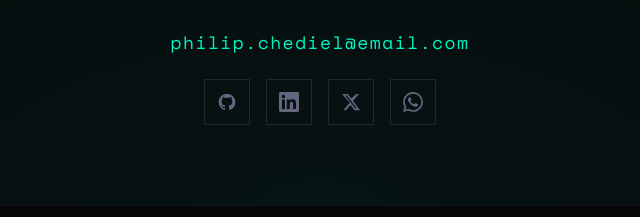
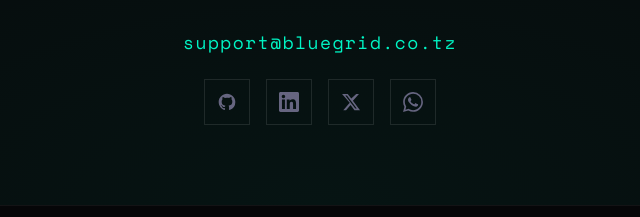
Before and after one commit to Big-pappi/Portfolio-bluegrid, a plain HTML site: page index.html in a window 1280 px wide. Shown: the part 5597-5814 px from the top of the page, 320-960 px from the left. Drawn offline with nearby package versions, Linux system fonts and the light colour scheme.

Commit message:
Update index.html

```diff
--- a/index.html
+++ b/index.html
@@ -529,7 +529,7 @@ footer{padding:24px 5vw;display:flex;justify-content:space-between;align-items:c
     <span class="ghost">Let's</span>
     Build
   </div>
-  <a href="mailto:philip.chediel@email.com" class="contact-email reveal">philip.chediel@email.com</a>
+  <a href="mailto:chedybreezy@gmail.com" class="contact-email reveal">support@bluegrid.co.tz</a>
   <div class="socials reveal">
     <a href="#" class="social-link" title="GitHub">
       <svg width="20" height="20" viewBox="0 0 24 24" fill="currentColor"><path d="M12 2C6.477 2 2 6.484 2 12.017c0 4.425 2.865 8.18 6.839 9.504.5.092.682-.217.682-.483 0-.237-.008-.868-.013-1.703-2.782.605-3.369-1.343-3.369-1.343-.454-1.158-1.11-1.466-1.11-1.466-.908-.62.069-.608.069-.608 1.003.07 1.531 1.032 1.531 1.032.892 1.53 2.341 1.088 2.91.832.092-.647.35-1.088.636-1.338-2.22-.253-4.555-1.113-4.555-4.951 0-1.093.39-1.988 1.029-2.688-.103-.253-.446-1.272.098-2.65 0 0 .84-.27 2.75 1.026A9.564 9.564 0 0112 6.844c.85.004 1.705.115 2.504.337 1.909-1.296 2.747-1.027 2.747-1.027.546 1.379.202 2.398.1 2.651.64.7 1.028 1.595 1.028 2.688 0 3.848-2.339 4.695-4.566 4.943.359.309.678.92.678 1.855 0 1.338-.012 2.419-.012 2.747 0 .268.18.58.688.482A10.019 10.019 0 0022 12.017C22 6.484 17.522 2 12 2z"/></svg>
```
